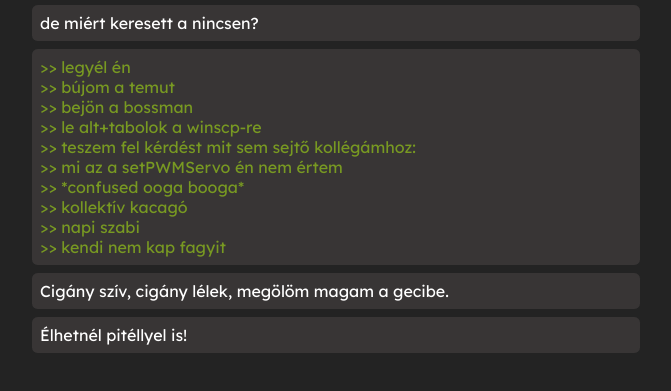
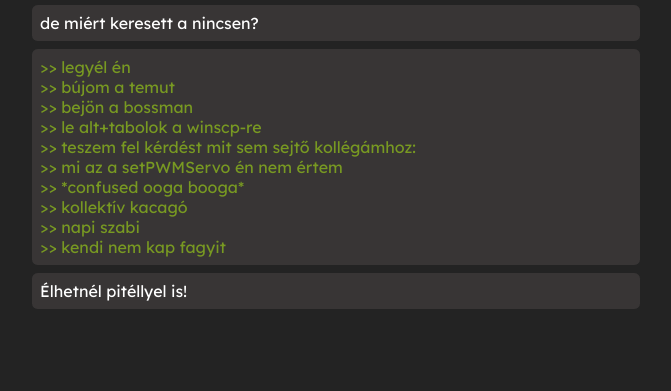
Before and after one commit to dbeny/dbeny.xyz, a plain HTML site: page index.html in a window 1280 px wide. Shown: the part 10997-11388 px from the top of the page, without its empty margins (0-671 px from the left). After the commit the page ends 11354 px from the top, so only its background shows below. Drawn offline with nearby package versions, Linux system fonts and the light colour scheme.

Commit message:
picit :sh:

```diff
--- a/index.html
+++ b/index.html
@@ -304,7 +304,6 @@
                     >> napi szabi<br>
                     >> kendi nem kap fagyit
                 </li>
-                <li>Cigány szív, cigány lélek, megölöm magam a gecibe.</li>
                 <li>Élhetnél pitéllyel is!</li>
             </ul>
         </div>
```
